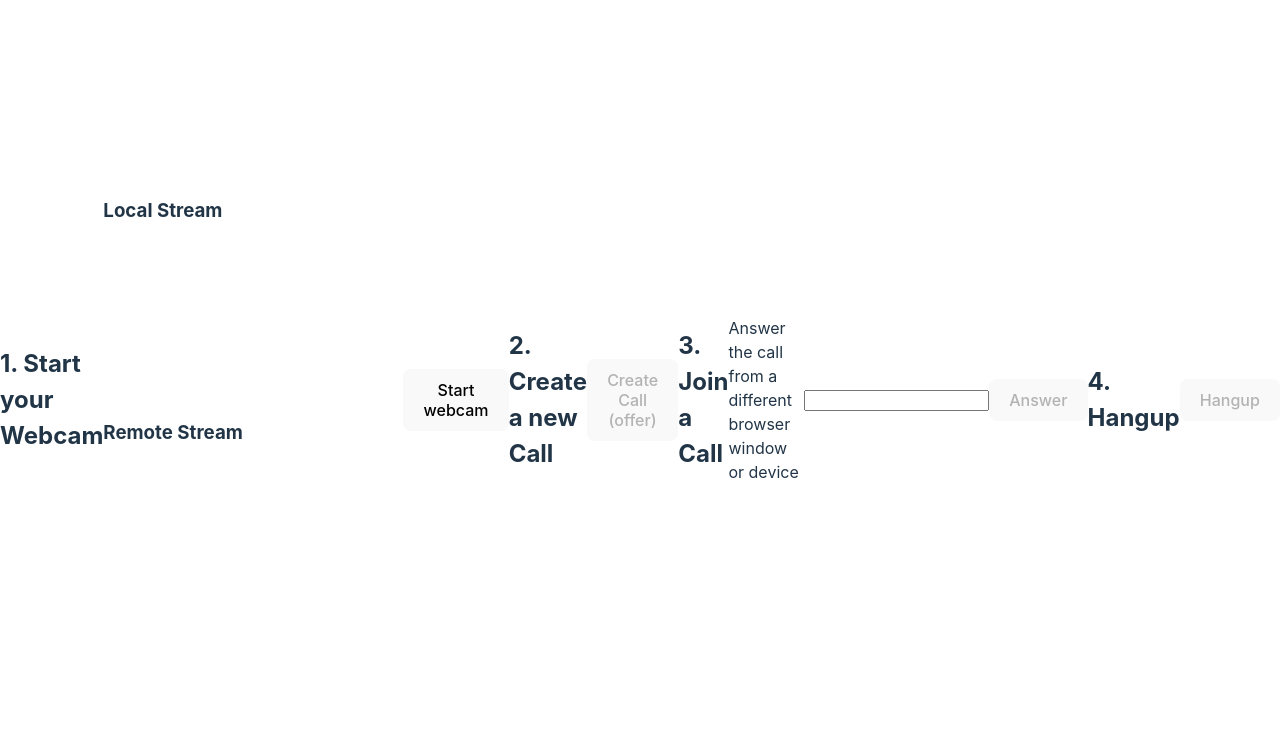
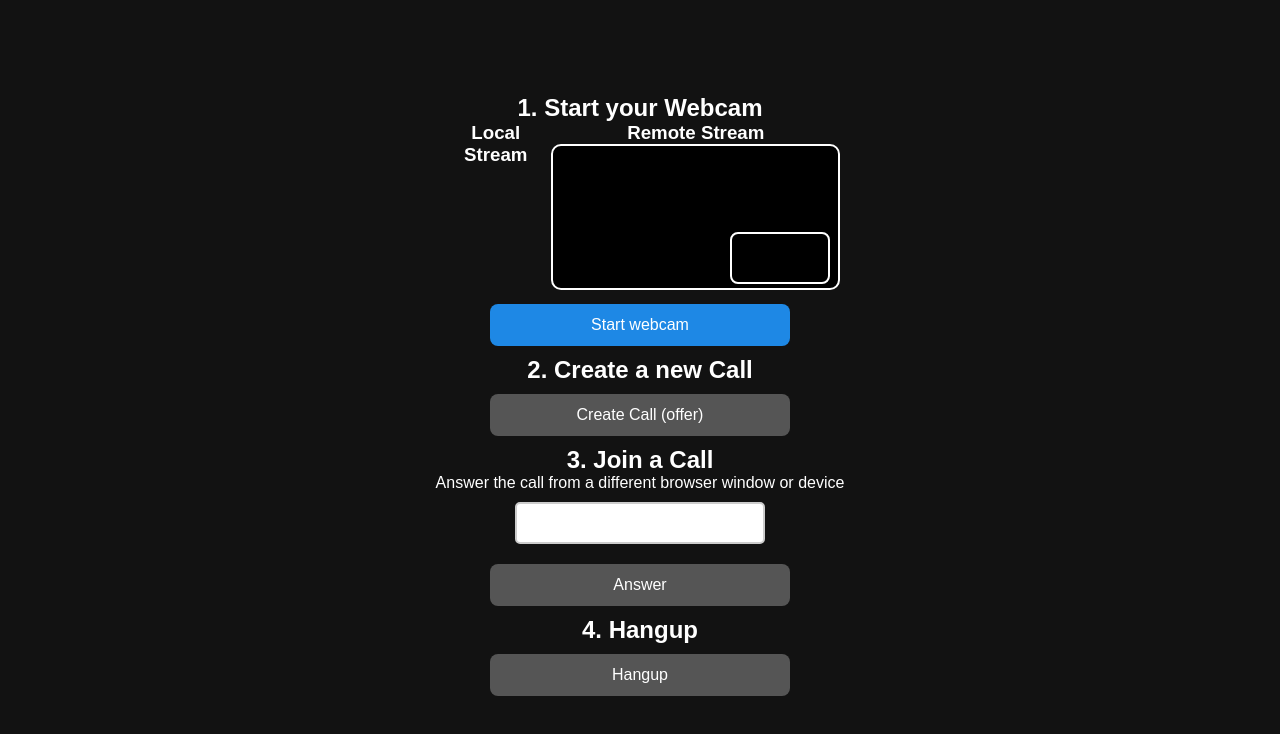
Before and after one commit to nirmal-k-007/hosting, a plain HTML site: page index.html in a window 1280 px wide. Drawn offline with Linux system fonts and the light colour scheme.

Commit message:
Update style.css

```diff
--- a/style.css
+++ b/style.css
@@ -1,96 +1,100 @@
-:root {
-    font-family: Inter, system-ui, Avenir, Helvetica, Arial, sans-serif;
-    line-height: 1.5;
-    font-weight: 400;
+/* General Styles */
+* {
+  margin: 0;
+  padding: 0;
+  box-sizing: border-box;
+  font-family: Arial, sans-serif;
+}
 
-    color-scheme: light dark;
-    color: rgba(255, 255, 255, 0.87);
-    background-color: #242424;
+body {
+  background-color: #121212;
+  color: #ffffff;
+  display: flex;
+  flex-direction: column;
+  align-items: center;
+  justify-content: center;
+  height: 100vh;
+  overflow: hidden; /* Prevent scrolling */
+  text-align: center;
+  padding: 10px;
+}
 
-    font-synthesis: none;
-    text-rendering: optimizeLegibility;
-    -webkit-font-smoothing: antialiased;
-    -moz-osx-font-smoothing: grayscale;
-  }
+/* Video Containers */
+.videos {
+  position: relative;
+  width: 100%;
+  max-width: 400px;
+  display: flex;
+  justify-content: center;
+}
 
-  a {
-    font-weight: 500;
-    color: #646cff;
-    text-decoration: inherit;
-  }
-  a:hover {
-    color: #535bf2;
-  }
+/* Large Remote Video */
+#remoteVideo {
+  width: 100%;
+  max-width: 400px; /* Full width */
+  height: auto;
+  border-radius: 10px;
+  border: 2px solid #ffffff;
+  background-color: black;
+}
 
-  body {
-    margin: 0;
-    display: flex;
-    place-items: center;
-    min-width: 320px;
-    min-height: 100vh;
-  }
+/* Small Local Video (Inside Remote Video) */
+#webcamVideo {
+  position: absolute;
+  bottom: 10px;
+  right: 10px;
+  width: 100px; /* Small size */
+  height: auto;
+  max-width: 25%;
+  border-radius: 8px;
+  border: 2px solid #fff;
+  background-color: black;
+}
 
-  h1 {
-    font-size: 3.2em;
-    line-height: 1.1;
-  }
+/* Buttons */
+button {
+  background-color: #1e88e5;
+  color: white;
+  border: none;
+  padding: 12px 20px;
+  margin: 10px;
+  font-size: 16px;
+  border-radius: 8px;
+  cursor: pointer;
+  width: 90%;
+  max-width: 300px;
+  transition: 0.3s;
+}
 
-  #app {
-    max-width: 1280px;
-    margin: 0 auto;
-    padding: 2rem;
-    text-align: center;
-  }
+button:disabled {
+  background-color: #555;
+  cursor: not-allowed;
+}
 
-  .logo {
-    height: 6em;
-    padding: 1.5em;
-    will-change: filter;
-    transition: filter 300ms;
-  }
-  .logo:hover {
-    filter: drop-shadow(0 0 2em #646cffaa);
-  }
-  .logo.vanilla:hover {
-    filter: drop-shadow(0 0 2em #f7df1eaa);
-  }
+button:hover {
+  background-color: #1565c0;
+}
 
-  .card {
-    padding: 2em;
-  }
+/* Input Field */
+input {
+  width: 80%;
+  max-width: 250px;
+  padding: 10px;
+  margin: 10px;
+  font-size: 16px;
+  border: 2px solid #ccc;
+  border-radius: 5px;
+  text-align: center;
+}
 
-  .read-the-docs {
-    color: #888;
+/* Responsive Design */
+@media (max-width: 600px) {
+  h2, h3 {
+      font-size: 18px;
   }
 
   button {
-    border-radius: 8px;
-    border: 1px solid transparent;
-    padding: 0.6em 1.2em;
-    font-size: 1em;
-    font-weight: 500;
-    font-family: inherit;
-    background-color: #1a1a1a;
-    cursor: pointer;
-    transition: border-color 0.25s;
+      font-size: 14px;
+      padding: 10px;
   }
-  button:hover {
-    border-color: #646cff;
-  }
-  button:focus,
-  button:focus-visible {
-    outline: 4px auto -webkit-focus-ring-color;
-  }
-
-  @media (prefers-color-scheme: light) {
-    :root {
-      color: #213547;
-      background-color: #ffffff;
-    }
-    a:hover {
-      color: #747bff;
-    }
-    button {
-      background-color: #f9f9f9;
-    }
-  }
+}
```
